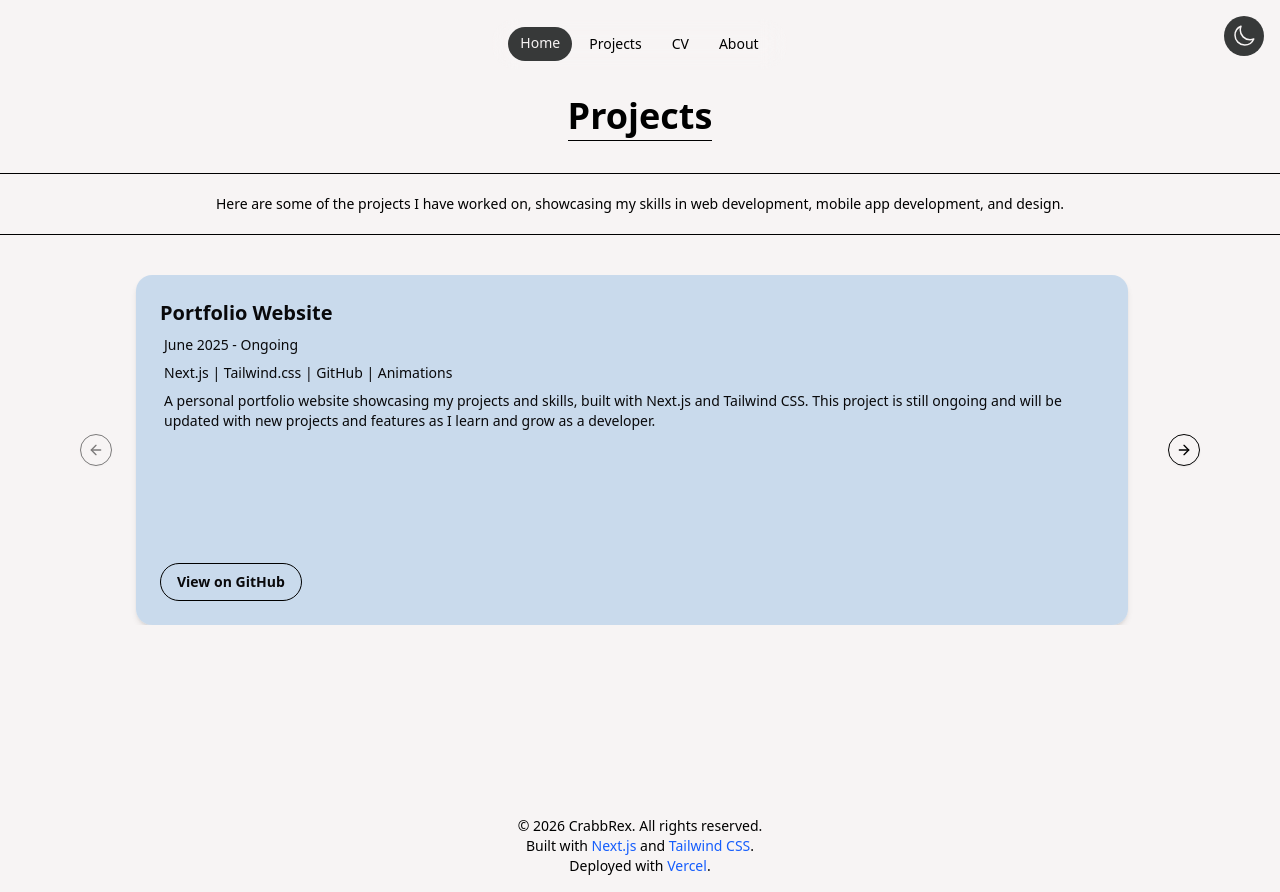
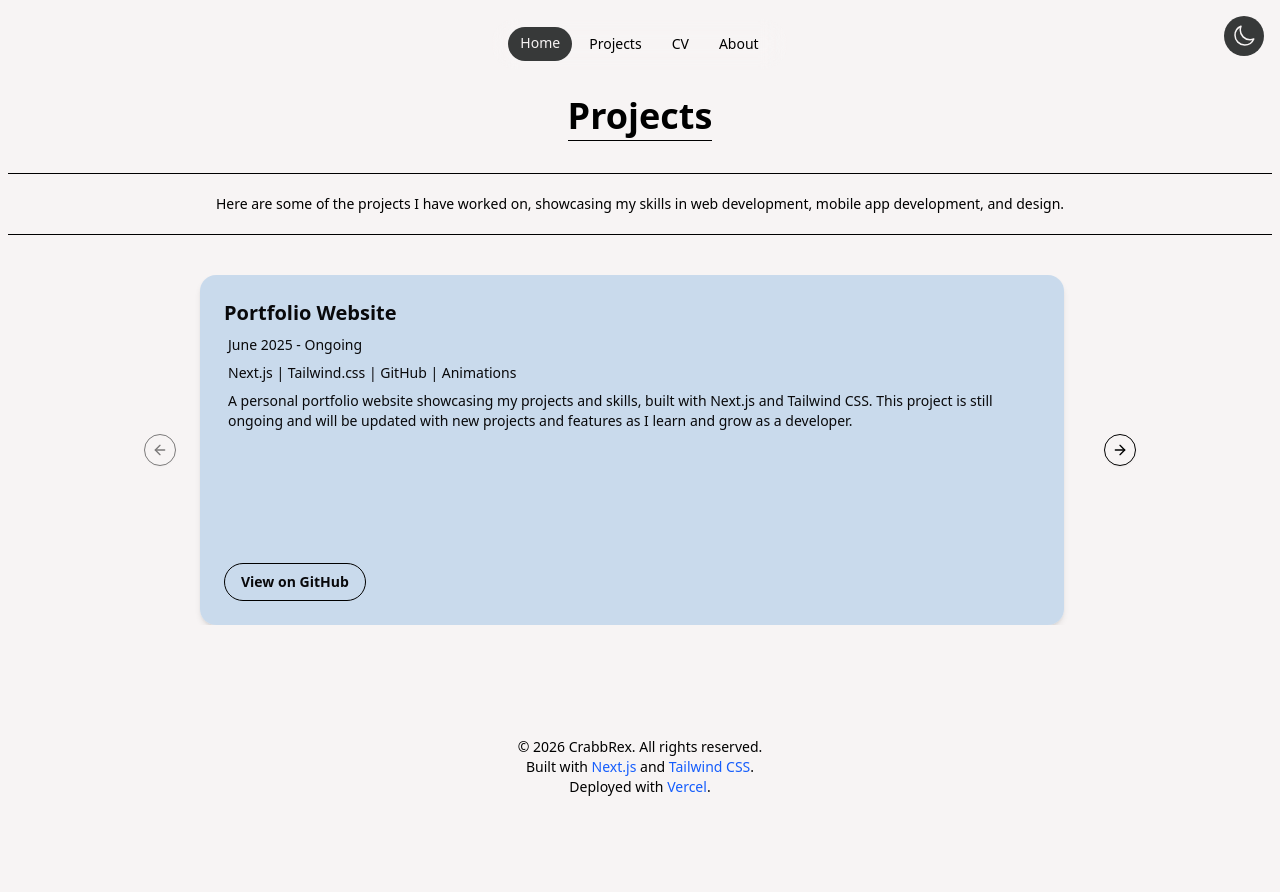
Before and after one commit to CrabbRex/my-cv-site, a Next.js app: page /projects in a window 1280 px wide. After the commit the page ends 813 px from the top, so only its background shows below. Built offline with nearby package versions, Linux system fonts and the light colour scheme.

Commit message:
Reword: Projects page into a Carousel

```diff
--- a/src/app/projects/page.tsx
+++ b/src/app/projects/page.tsx
@@ -21,7 +21,7 @@ export default function Projects() {
     },
     {
       title: "Quiet Study Spaces MVP",
-      date: "Febuary 2025 - June 2025",
+      date: "February 2025 - June 2025",
       tech: "Flutter | Dart | Firebase | GitHub | CI/CD",
       description: "A mobile application MVP that helps students find quiet study spaces. This Project helped me develop skills with Flutter and Firebase, as well as GitHub for version control and CI/CD.",
       link: "https://github.com/CrabbRex/quietStudySpaces",
@@ -29,7 +29,7 @@ export default function Projects() {
     },
     {
       title: "Figma Mockups",
-      date: "Febuary 2025 - June 2025",
+      date: "February 2025 - June 2025",
       tech: "Figma | StoryBoarding",
       description: "A Figma mockup created for a university project, guided by detailed design specifications. It highlights my skills in visual design and UX research. The feedback from this project deepened my understanding of the vital role user experience plays in effective software development.",
       link: "https://www.figma.com/proto/Nnk0JO6vUjjqa3MYTWkzao/Assignment-2?node-id=42-121&t=r8UUncsNzLgfUBkq-1",
@@ -46,18 +46,18 @@ export default function Projects() {
   ]
 
   return (
-    <main className="flex min-h-screen mx-auto px-2 items-center flex-col py-24">
+    <main className="flex mx-auto px-2 items-center flex-col py-24 w-full">
       <h1 className="text-4xl font-bold mb-8 text-[var(--color-foreground)] border-b pb-1">
         Projects
       </h1>
-      <div className="w-screen border-t border-b">
+      <div className="w-full border-t border-b">
          <p className="pt-5 pb-5 px-4 md:px-5 max-w-4xl mx-auto text-center text-sm text-[var(--color-foreground)]">
            Here are some of the projects I have worked on, showcasing my skills in web development, mobile app development, and design.
          </p>
       </div>
 
       {/* Carousel */}
-      <div className="w-full max-w-5xl mt-10">
+      <div className="w-full max-w-5xl mt-10 px-10 md:px-16">
         <Carousel>
           <CarouselContent>
             {projects.map((project, index) => (
@@ -84,76 +84,5 @@ export default function Projects() {
       </div>
 
     </main>
-    // <main className="flex min-h-screen mx-auto px-2 items-center flex-col py-24">
-    //   <h1 className="text-4xl font-bold mb-8 text-[var(--color-foreground)] border-b pb-1">Projects</h1>
-    //   <div className="w-screen border-t border-b">
-    //     <p className="pt-5 pb-5 px-4 md:px-5 max-w-4xl mx-auto text-center text-sm text-[var(--color-foreground)]">
-    //       Here are some of the projects I have worked on, showcasing my skills in web development, mobile app development, and design.
-    //     </p>
-    //   </div>
-
-    //   <div className="max-w-7xl grid grid-cols-1 md:grid-cols-2 gap-5">
-
-    //     <div className="bg-[var(--color-pad)] text-zinc-950 hover:bg-[var(--color-pad-hover)] rounded-2xl shadow-md hover:shadow-lg transition duration-300 p-6 mt-5 flex flex-col justify-between">
-    //       <h2 className="text-xl font-bold mb-1">Portfolio Website</h2>
-    //       <p className="text-sm p-3">June 2025 - Ongoing</p>
-    //       <p className="text-sm p-3">Next.js | Tailwind.css | GitHub | Animations</p>
-    //       <p className="p-3 text-sm mb-4">
-    //         A personal portfolio website showcasing my projects and skills, built with Next.js and Tailwind CSS. <br/>
-    //         This project is still ongoing and will be updated with new projects and features as I learn and grow as a developer.
-    //       </p>
-    //       <Link href="https://github.com/CrabbRex/my-cv-site" target="_blank">
-    //         <button className="self-start text-sm font-semibold border border-[var(--color-foreground)] px-4 py-2 rounded-3xl hover:bg-blue-600 hover:border-blue-600 hover:text-[var(--color-background)] transition cursor-pointer">
-    //           View on GitHub
-    //         </button>
-    //       </Link>
-    //     </div>
-
-    //     <div className="bg-[var(--color-pad)] text-zinc-950 hover:bg-[var(--color-pad-hover)] rounded-2xl shadow-md hover:shadow-lg transition duration-300 p-6 mt-5 flex flex-col justify-between">
-    //       <h2 className="text-xl font-bold mb-1">Quiet Study Spaces MVP</h2>
-    //       <p className="text-sm p-3">Febuary 2025 - June 2025</p>
-    //       <p className="text-sm p-3">Flutter | Dart | Firebase | GitHub | CI/CD</p>
-    //       <p className="p-3 text-sm mb-4">
-    //         A mobile application MVP that helps students find quiet study spaces. <br/>
-    //         This Project helped me develop skills with Flutter and Firebase, as well as GitHub for version control and CI/CD.
-    //       </p>
-    //       <Link href="https://github.com/CrabbRex/quietStudySpaces" target="_blank">
-    //         <button className="self-start text-sm font-semibold border border-[var(--color-foreground)] px-4 py-2 rounded-3xl hover:bg-blue-600 hover:border-blue-600 hover:text-[var(--color-background)] transition cursor-pointer">
-    //           View on GitHub
-    //         </button>
-    //       </Link>
-    //     </div>
-
-    //     <div className="bg-[var(--color-pad)] text-zinc-950 hover:bg-[var(--color-pad-hover)] rounded-2xl shadow-md hover:shadow-lg transition duration-300 p-6 mt-5 flex flex-col justify-between">
-    //       <h2 className="text-xl font-bold mb-1">Figma Mockups</h2>
-    //       <p className="text-sm p-3">Febuary 2025 - June 2025</p>
-    //       <p className="text-sm p-3">Figma | StoryBoarding</p>
-    //       <p className="p-3 text-sm mb-4">
-    //         A Figma mockup created for a university project, guided by detailed design specifications. It highlights my skills in visual design and UX research. <br/>
-    //         The feedback from this project deepened my understanding of the vital role user experience plays in effective software development.
-    //       </p>
-    //       <Link href="https://www.figma.com/proto/Nnk0JO6vUjjqa3MYTWkzao/Assignment-2?node-id=42-121&t=r8UUncsNzLgfUBkq-1" target="_blank">
-    //         <button className="self-start text-sm font-semibold border border-[var(--color-foreground)] px-4 py-2 rounded-3xl hover:bg-blue-600 hover:border-blue-600 hover:text-[var(--color-background)] transition cursor-pointer">
-    //           View as Storyboard
-    //         </button>
-    //       </Link>
-    //     </div>
-
-    //     <div className="bg-[var(--color-pad)] text-zinc-950 hover:bg-[var(--color-pad-hover)] rounded-2xl shadow-md hover:shadow-lg transition duration-300 p-6 mt-5 flex flex-col justify-between">
-    //       <h2 className="text-xl font-bold mb-1">Interactive F1 Map</h2>
-    //       <p className="text-sm p-3">August 2024 - November 2024</p>
-    //       <p className="text-sm p-3">jQuery | HTML | Responsive Design</p>
-    //       <p className="p-3 text-sm mb-4">
-    //         An interactive map of F1 circuits, built with jQuery and made for webpages.<br/>
-    //         This project helped me develop skills in DOM traversal and manipulation, as well as responsive design.
-    //       </p>
-    //       <Link href="https://github.com/CrabbRex/IteractiveF1Map" target="_blank">
-    //         <button className="self-start text-sm font-semibold border border-[var(--color-foreground)] px-4 py-2 rounded-3xl hover:bg-blue-600 hover:border-blue-600 hover:text-[var(--color-background)] transition cursor-pointer">
-    //           View on GitHub
-    //         </button>
-    //       </Link>
-    //     </div>
-    //   </div>
-    // </main>
   )
 }
```
